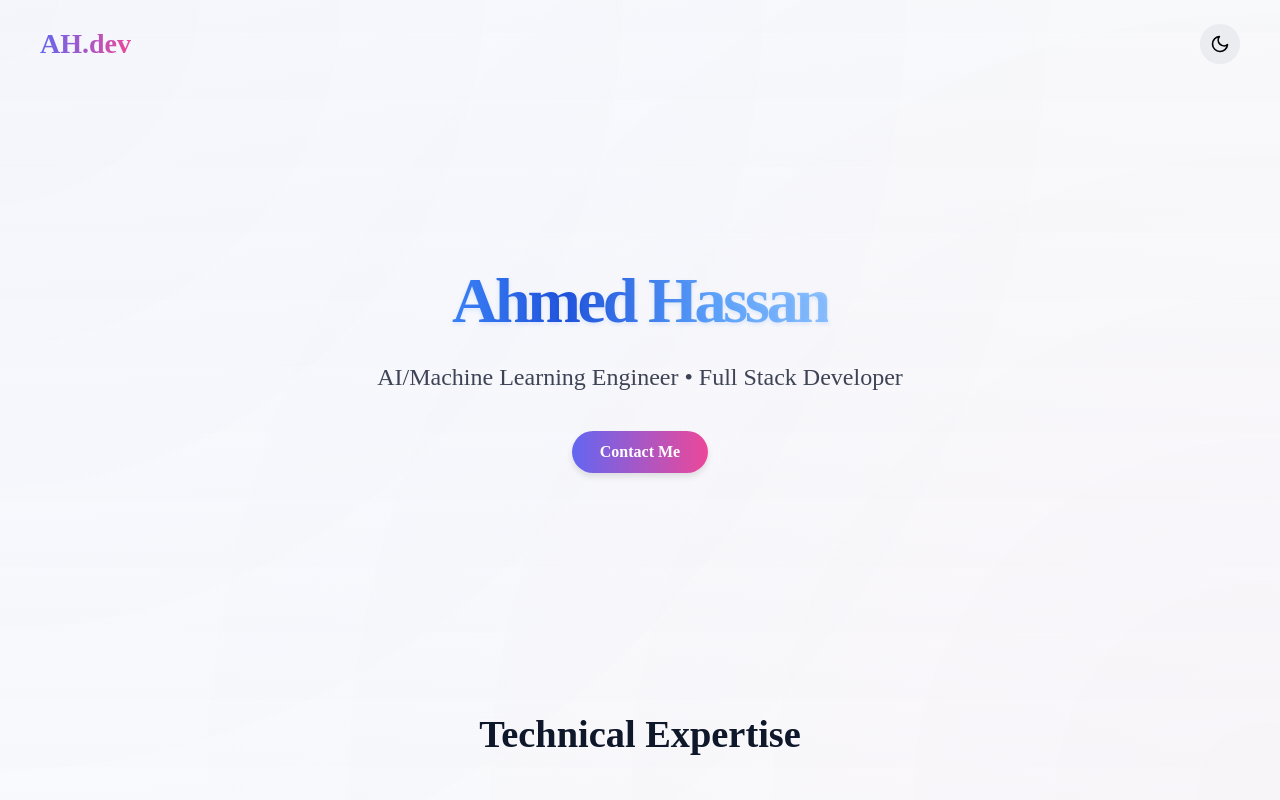
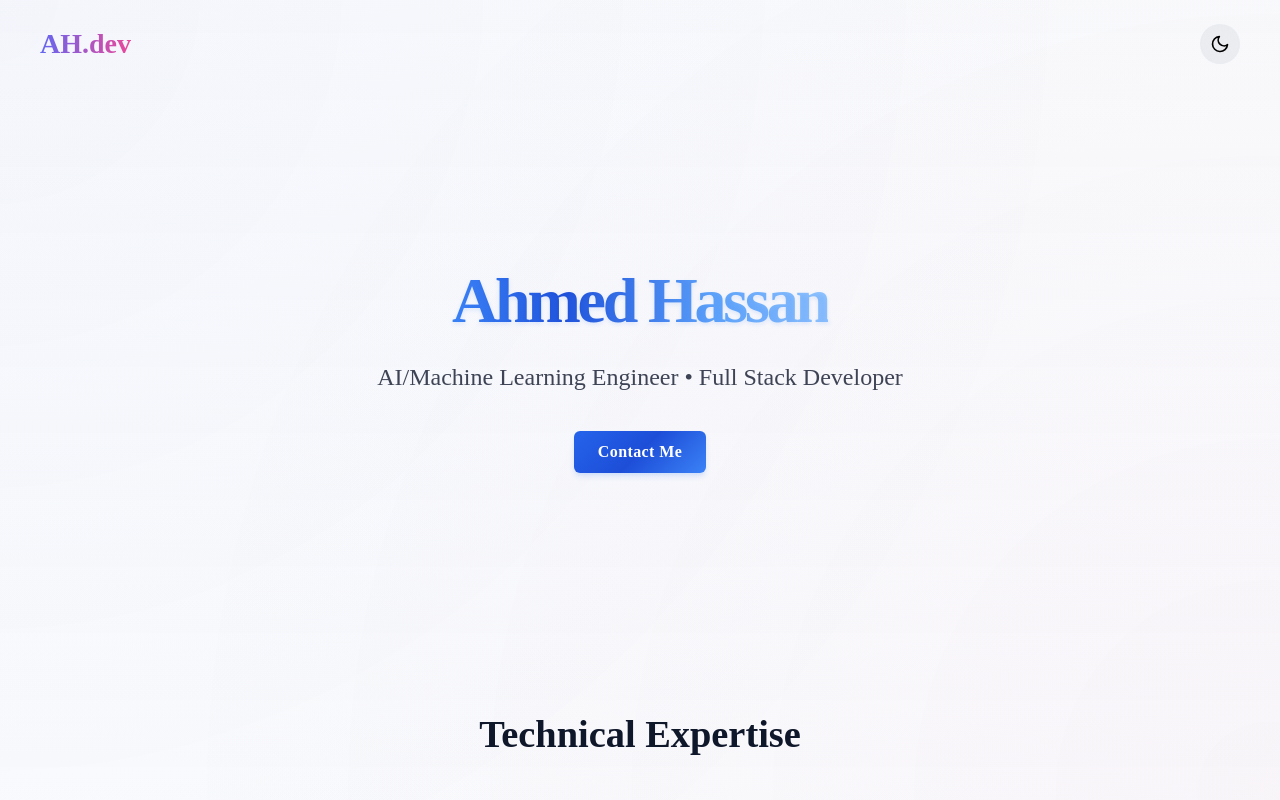
Before and after one commit to ahmedhassan142/Portfolio, a Next.js app: page / in a window 1280 px wide. Shown: the top 800 px of the page. Built offline with nearby package versions, Linux system fonts and the light colour scheme.

Commit message:
Update globals.css44

```diff
--- a/src/app/globals.css
+++ b/src/app/globals.css
@@ -189,15 +189,84 @@ body::before {
 }
 
 .btn-gradient {
-  background: linear-gradient(to right, rgb(var(--primary)), rgb(var(--accent)));
+  background: linear-gradient(
+    135deg,
+    #2563eb 0%,
+    #1d4ed8 50%,
+    #3b82f6 100%
+  );
   color: white;
-  box-shadow: 0 4px 6px rgba(0, 0, 0, 0.1);
+  font-weight: 600;
+  letter-spacing: 0.025em;
+  border: none;
+  border-radius: 0.375rem; /* 6px */
+  padding: 0.75rem 1.5rem;
+  cursor: pointer;
+  box-shadow:
+    0 4px 6px -1px rgba(59, 130, 246, 0.2),
+    0 2px 4px -1px rgba(59, 130, 246, 0.06);
+  transition: all 0.3s cubic-bezier(0.4, 0, 0.2, 1);
+  position: relative;
+  overflow: hidden;
 }
 
 .btn-gradient:hover {
   transform: translateY(-2px);
-  box-shadow: 0 6px 12px rgba(0, 0, 0, 0.15);
-  background: linear-gradient(to right, rgb(var(--primary)), rgb(var(--secondary)));
+  box-shadow:
+    0 10px 15px -3px rgba(29, 78, 216, 0.3),
+    0 4px 6px -2px rgba(29, 78, 216, 0.15);
+  background: linear-gradient(
+    135deg,
+    #1d4ed8 0%,
+    #2563eb 50%,
+    #3b82f6 100%
+  );
+}
+
+.btn-gradient:active {
+  transform: translateY(0);
+  box-shadow:
+    0 4px 6px -1px rgba(59, 130, 246, 0.2),
+    0 2px 4px -1px rgba(59, 130, 246, 0.06);
+}
+
+.btn-gradient:focus {
+  outline: none;
+  ring: 3px;
+  ring-opacity: 50%;
+  ring-color: rgba(59, 130, 246, 0.5);
+}
+
+/* Optional: Add a subtle shine effect */
+.btn-gradient::after {
+  content: '';
+  position: absolute;
+  top: -50%;
+  left: -50%;
+  width: 200%;
+  height: 200%;
+  background: linear-gradient(
+    to bottom right,
+    rgba(255, 255, 255, 0.3) 0%,
+    rgba(255, 255, 255, 0) 60%
+  );
+  transform: rotate(30deg);
+  transition: all 0.3s ease;
+  opacity: 0;
+}
+
+.btn-gradient:hover::after {
+  opacity: 1;
+  animation: shine 1.5s infinite;
+}
+
+@keyframes shine {
+  0% {
+    transform: rotate(30deg) translate(-30%, -30%);
+  }
+  100% {
+    transform: rotate(30deg) translate(30%, 30%);
+  }
 }
 
 .btn-outline {
```
